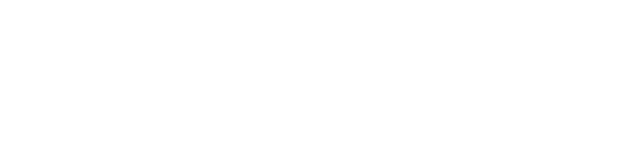
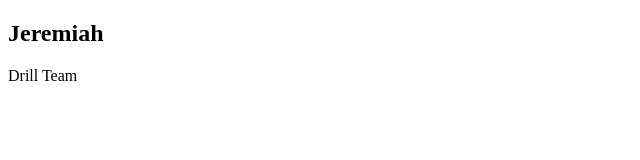
Before and after one commit to JeremiahBrown8288/JeremiahBrown8288.github.io, a plain HTML site: page index.html in a window 1280 px wide. Shown: the whole page, without its empty margins (0-640 px from the left). Drawn offline with Linux system fonts and the light colour scheme.

Commit message:
add index.html and css files

```diff
--- a/index.html
+++ b/index.html
@@ -6,5 +6,21 @@
 
     <body>
          <!-- Visible HTML elements GO HERE  -->
+         <div>
+            <nav>
+
+            </nav>
+            <main>
+                <!--sidebar section-->
+                <div>
+
+                </div>
+                <!--content section-->
+                <div>
+                    <h2>Jeremiah</h2>
+                    <p>Drill Team</p>
+                </div>
+            </main>
+         </div>
     </body>
 </html
```
